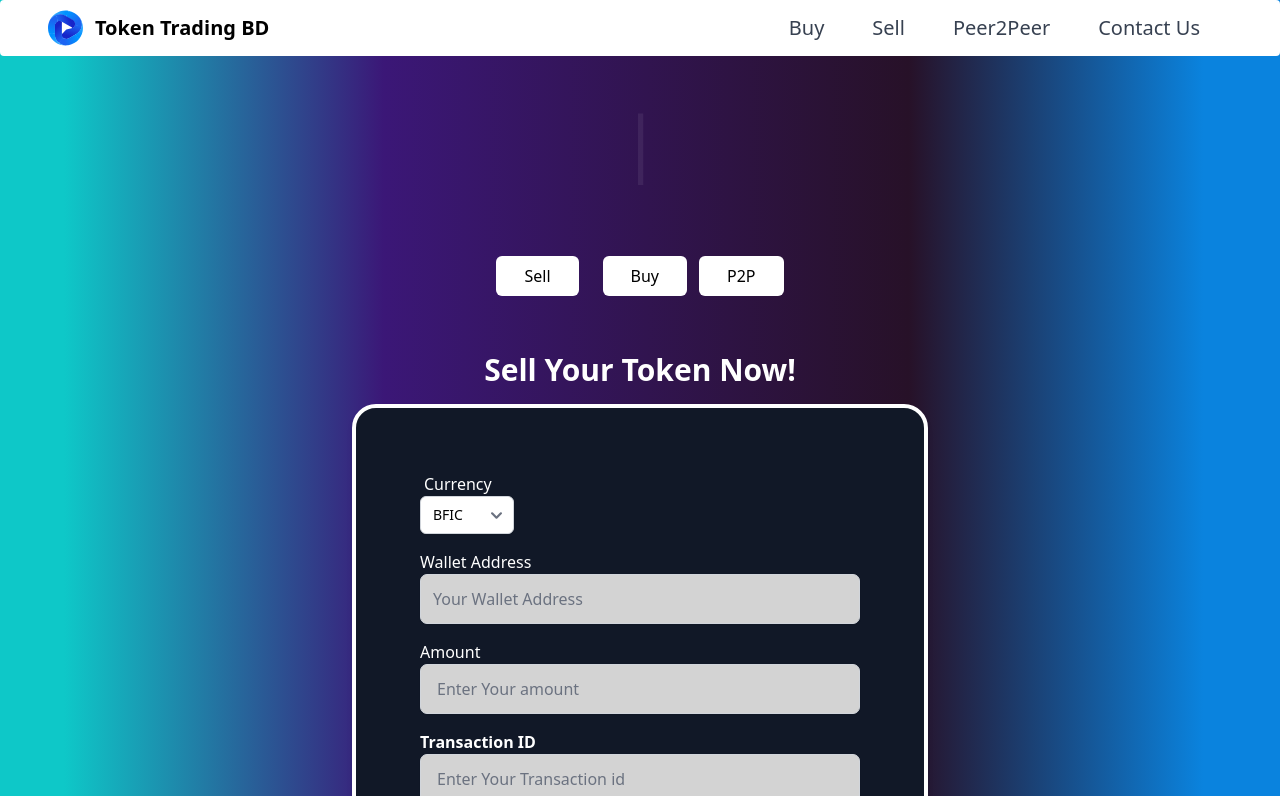
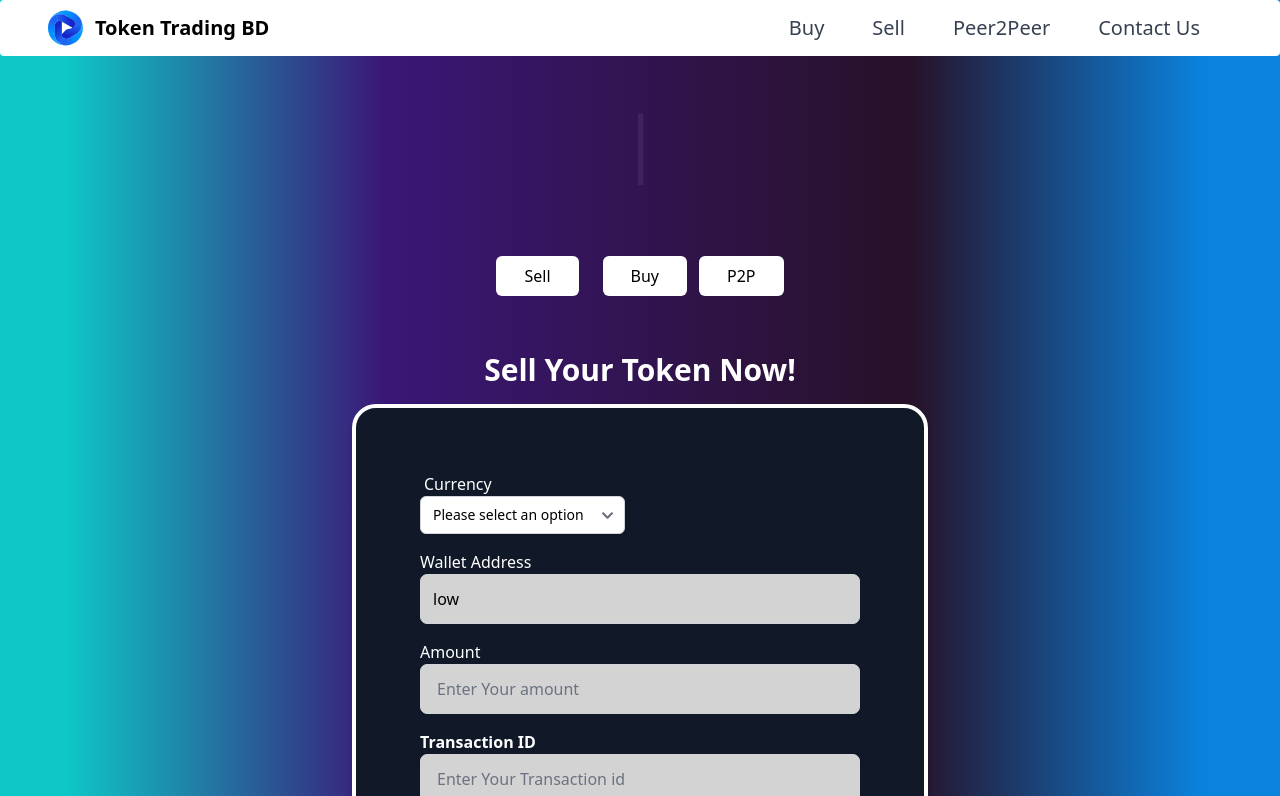
Before and after one commit to RazuAhmad/token-trading-bd, a React (Create React App) app: page / in a window 1280 px wide. Shown: the top 796 px of the page. Built offline with nearby package versions, Linux system fonts and the light colour scheme; what @material-tailwind/react would draw is missing.

Commit message:
several bug fixed

```diff
--- a/src/Components/SellForm/SellForm.js
+++ b/src/Components/SellForm/SellForm.js
@@ -1,14 +1,17 @@
-import React from 'react'
+import React, { useState } from 'react'
 import { useForm } from 'react-hook-form';
 import "./SellForm.css";
 
 function SellForm() {
-
+const [currencyName,setCurrencyName]=useState("BFIC");
   const { register, handleSubmit ,watch} = useForm();
   const onSubmit = data => console.log(data);
 
 const currencyOptionValue=watch("currency");
-// const paymentMethodValue=watch("paymentMethod");
+
+const handleCurrency=(e)=>{
+  console.log(e.target.value);
+}
 
   return (
     <>
@@ -18,18 +21,32 @@ const currencyOptionValue=watch("currency");
 
           <p>
             <label className='ml-1' htmlFor="payment">Currency</label><br />
-          <select {...register("currency")} className='class="w-full block px-3 py-2 border border-gray-300 bg-white rounded-md shadow-sm focus:outline-none focus:ring-indigo-500 focus:border-indigo-500 sm:text-sm' id="payment">
+          <select onChange={handleCurrency}  {...register("currency")} className='class="w-full block px-3 py-2 border border-gray-300 bg-white rounded-md shadow-sm focus:outline-none focus:ring-indigo-500 focus:border-indigo-500 sm:text-sm' id="payment">
+          <option value="">Please select an option</option>
+
             <option value="BFIC">BFIC</option>
             <option value="BLove">BLove</option>
 
           </select>
-          {currencyOptionValue === 'BFIC' && <p>You have selected BFIC</p>}
-      {currencyOptionValue === 'BLove' && <p>You have selected BLove</p>}
+          <div >
+            {currencyOptionValue === 'BFIC' && <span className='text-white'>You have selected BFIC</span>}
+          {currencyOptionValue === 'BLove' && <span className='text-white'>You have selected BLove</span>}
+            </div>
             </p>
+
 
             <p>
             <label htmlFor='wallet-address'>Wallet Address</label><br />
-            <input {...register("walletAddress")} className='w-full border border-gray-300 rounded-md shadow-sm focus:outline-none focus:ring-2 focus:ring-blue-500 focus:border-blue-500' type="text" id='wallet-address' placeholder='Your Wallet Address'/>
+            <input {...register("walletAddress")} className='w-full border border-gray-300 rounded-md shadow-sm focus:outline-none focus:ring-2 focus:ring-blue-500 focus:border-blue-500' type="text" id='wallet-address'
+            defaultValue={
+              currencyOptionValue === "BFIC"
+            ? "BFIC@338238"
+            : currencyOptionValue === "BLove"
+            ? "BLove" :"low"
+
+            }
+            />
+
             </p>
 
             <p >
@@ -58,12 +75,13 @@ const currencyOptionValue=watch("currency");
             </p>
             <p className='w-full sm:w-1/2 lg:w-1/3 p-2'>
             <label htmlFor="payment">Payment Method:</label><br />
+
             <select {...register("paymentMethod")}  className='bg-gray-700 text-white text-bold text-md rounded '  id="payment">
             <option   value="Bkash">Bkash</option>
             <option value="Nagad" >Nagad</option>
             <option value="Nagad" >Bank Transfer</option>
 
-</select>
+            </select>
 
             </p>
             <p>
```
